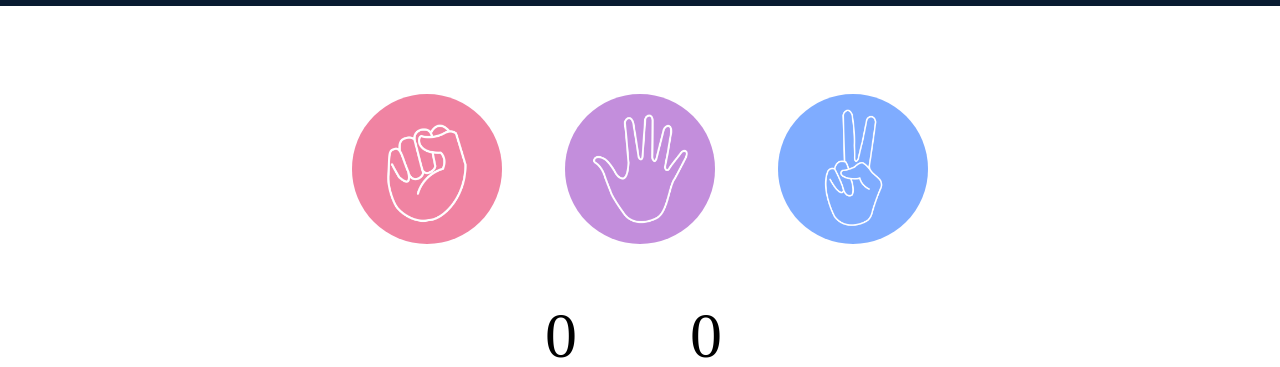
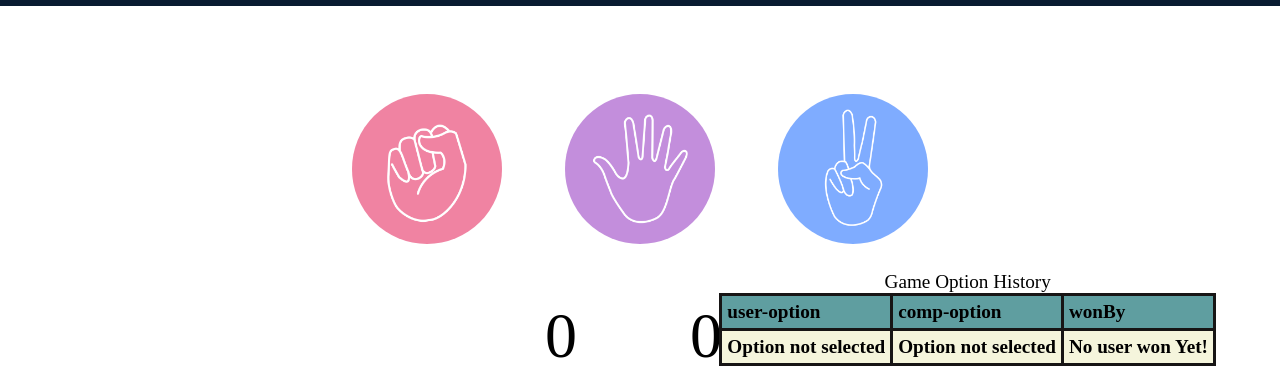
Before and after one commit to DummuMounika/StonePaperScissors, a plain HTML site: page index.html in a window 1280 px wide. Shown: the part 74-441 px from the top of the page. Drawn offline with Linux system fonts and the light colour scheme.

Commit message:
added table styling

```diff
--- a/style.css
+++ b/style.css
@@ -66,3 +66,57 @@ img {
     border-radius: 1rem;
     padding: 1rem;
 }
+
+.score-history{
+    margin-top: -20%;
+    display: flex;
+    justify-content: right;
+    align-items: center;
+    margin-bottom: 1rem;
+    margin-right: 4rem;
+    text-align: left;
+}
+
+#usersTable {
+    width:100%;
+}
+
+.selectedOption  {
+    display: flex;
+    justify-content: right;
+    align-items: center;
+}
+
+table, td, th {
+    border: 3px solid rgb(23, 21, 21);
+    text-align: left;
+}
+
+table{
+    display: table;
+    border-collapse: collapse;
+    width:100%;
+    border-spacing: 2px;
+    font-size: 1.2rem;
+
+}
+
+tbody {
+    background-color:beige;
+}
+
+thead {
+    background-color:cadetblue;
+}
+
+th, td{
+    padding: 5px;
+    font-weight: bold;
+}
+
+table tr th{
+    height: 1px;
+    font-size: 1.2rem;
+    margin-right: 1rem;
+    gap: 5rem;
+}
```
